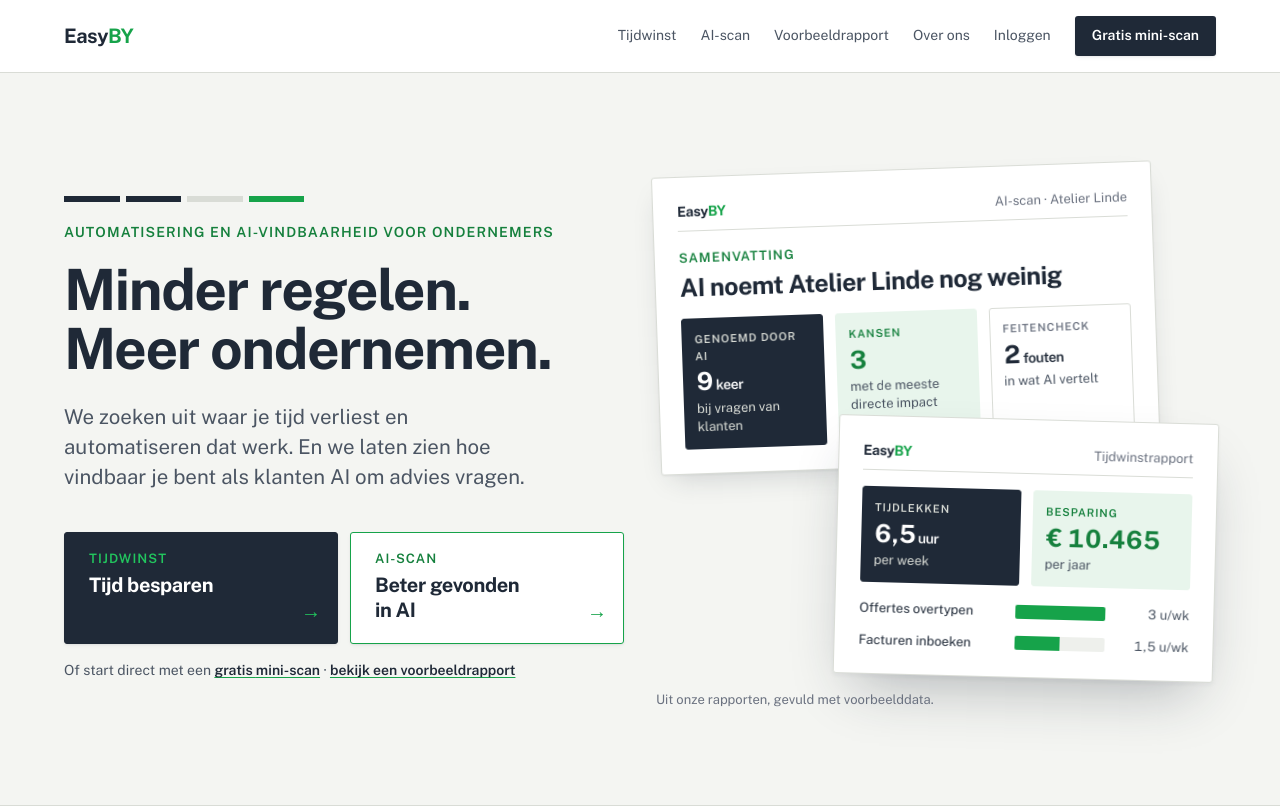
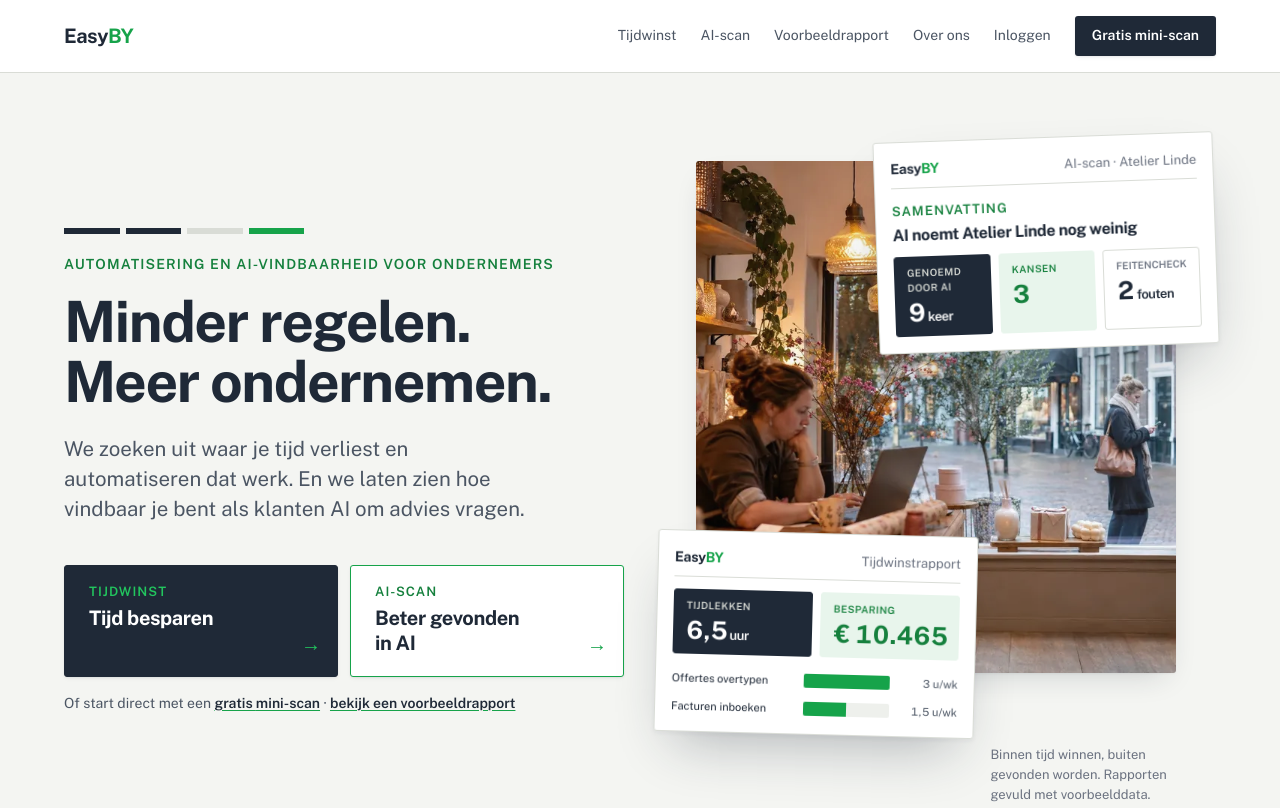
Before and after one commit to easyby-commerce-outlook-com/website, a plain HTML site: page index.html in a window 1280 px wide. Shown: the top 808 px of the page. Drawn offline with Linux system fonts and the light colour scheme.

Commit message:
feat: winkelfoto in het eerste scherm van de voorpagina
Co-Authored-By: Claude Opus 5.5 <noreply@anthropic.com>
Claude-Session: https://claude.ai/code/session_01CwLk4yiMqjVoZgVLP1uGLu

```diff
--- a/index.html
+++ b/index.html
@@ -122,7 +122,8 @@
           <p class="hero__of">Of start direct met een <a href="mini-scan.html">gratis <span class="nobr">mini-scan</span></a> · <a href="voorbeeldrapport.html">bekijk een voorbeeldrapport</a></p>
         </div>
 
-        <figure class="preview">
+        <figure class="preview preview--winkel">
+          <img class="preview__winkel" src="beeld/home-winkel-1122.webp" srcset="beeld/home-winkel-640.webp 640w, beeld/home-winkel-1122.webp 1122w" sizes="(max-width: 60rem) 100vw, 46vw" width="1122" height="1402" alt="Binnen in een cadeauwinkel werkt de eigenaar aan haar laptop; buiten loopt een klant voorbij die op haar telefoon kijkt" fetchpriority="high">
           <div class="r-sheet r-sheet--a" aria-label="Voorbeeld: samenvatting van een AI-scanrapport">
             <div class="r-head"><span class="wordmark">Easy<span>BY</span></span><span>AI-scan · Atelier Linde</span></div>
             <span class="label label--green">Samenvatting</span>
@@ -144,7 +145,7 @@
               <div class="r-bar"><span class="r-bar__name">Facturen inboeken</span><span class="r-bar__track"><span class="r-bar__fill" style="--v: 0.5"></span></span><span class="r-bar__value">1,5 u/wk</span></div>
             </div>
           </div>
-          <figcaption>Uit onze rapporten, gevuld met voorbeelddata.</figcaption>
+          <figcaption>Binnen tijd winnen, buiten gevonden worden. Rapporten gevuld met voorbeelddata.</figcaption>
         </figure>
       </div>
     </section>
--- a/site.css
+++ b/site.css
@@ -882,3 +882,49 @@ body { text-wrap: pretty; }
 /* Mini-scan: foto onder de tekst naast het formulier */
 .request__foto { width: 100%; max-width: 420px; height: auto; aspect-ratio: 4 / 5; object-fit: cover; object-position: 60% 30%; margin-top: var(--space-sm); border-radius: var(--radius-tile); box-shadow: var(--shadow-md); filter: saturate(0.85) contrast(0.98); }
 @media (max-width: 60rem) { .request__foto { max-width: none; aspect-ratio: 16 / 10; object-position: 60% 25%; } }
+
+/* Voorpagina: winkelfoto met de twee rapportkaarten erover */
+.preview.preview--winkel { min-height: 0; display: block; padding: var(--space-lg) var(--space-xl) 0; }
+.preview__winkel { display: block; width: 100%; height: auto; aspect-ratio: 4 / 5; max-height: 720px; object-fit: cover; object-position: 50% 40%; border-radius: var(--radius-tile); box-shadow: var(--shadow-md); filter: saturate(0.9) contrast(0.98); }
+.preview.preview--winkel .r-sheet { position: absolute; padding: var(--space-md); box-shadow: var(--shadow-lg); }
+.preview.preview--winkel .r-sheet--a { top: 0; right: 0; left: auto; width: min(340px, 62%); }
+.preview.preview--winkel .r-sheet--b { top: auto; bottom: 3.5rem; left: 0; right: auto; width: min(320px, 58%); }
+.preview.preview--winkel figcaption { position: static; margin-top: var(--space-sm); font-size: var(--text-xs); color: var(--color-muted); }
+.preview--winkel .r-tiles { --tiles: 3 !important; gap: var(--space-xs); }
+.preview--winkel .r-sheet--b .r-tiles { --tiles: 2 !important; }
+.preview--winkel .r-tile { padding: var(--space-xs) var(--space-sm); }
+.preview--winkel .r-tile .label { font-size: 0.625rem; letter-spacing: 0.04em; }
+.preview--winkel .r-figure { font-size: var(--text-xl); }
+.preview--winkel .r-figure span { font-size: var(--text-xs); }
+.preview--winkel .r-unit { display: none; }
+.preview--winkel .r-title { font-size: var(--text-md); margin-bottom: var(--space-sm); }
+.preview--winkel .r-head { margin-bottom: var(--space-sm); }
+.preview--winkel .r-bar { font-size: 0.6875rem; grid-template-columns: minmax(0, 7.5rem) minmax(0, 1fr) 3.5rem; }
+.preview--winkel .r-sheet--a .r-tile:nth-child(3) .label { letter-spacing: 0; }
+@media (max-width: 60rem) {
+  .preview.preview--winkel { padding: 0; margin-top: var(--space-xl); }
+  .preview__winkel { aspect-ratio: 4 / 3; object-position: 50% 58%; max-height: none; }
+  .preview.preview--winkel .r-sheet--a { position: relative; inset: auto; width: min(420px, 88%); margin: -64px 0 0 auto; transform: none; }
+  .preview.preview--winkel .r-sheet--b { display: none; }
+}
+.preview.preview--winkel { padding-bottom: var(--space-xl); }
+.preview.preview--winkel .r-sheet--b { bottom: 1.25rem; left: 0; }
+.preview.preview--winkel figcaption { margin-top: var(--space-2xl); }
+@media (max-width: 72rem) {
+  .preview.preview--winkel { padding: 0; }
+  .preview__winkel { aspect-ratio: 4 / 3; object-position: 50% 58%; max-height: none; }
+  .preview.preview--winkel .r-sheet--a { position: relative; inset: auto; width: min(400px, 88%); margin: -64px 0 0 auto; transform: none; }
+  .preview.preview--winkel .r-sheet--b { display: none; }
+  .preview.preview--winkel figcaption { margin-top: var(--space-sm); }
+}
+@media (min-width: 72.01rem) {
+  .preview__winkel { max-height: min(600px, 64vh); object-position: 50% 45%; }
+  .hero:has(.preview--winkel) { padding-block: var(--space-2xl); }
+}
+@media (min-width: 72.01rem) {
+  /* Onderste kaart hangt aan de onderkant van de foto, bijschrift eronder vrij */
+  .preview.preview--winkel .r-sheet--b { top: calc(var(--space-lg) + min(600px, 64vh) - 140px); bottom: auto; }
+  .preview.preview--winkel { padding-bottom: 0; }
+  .preview.preview--winkel figcaption { margin-top: 96px; padding-left: calc(min(320px, 58%) + var(--space-md)); }
+}
+@media (min-width: 72.01rem) { .preview.preview--winkel figcaption { margin-top: 72px; } }
```
Also changed, not shown: beeld/home-winkel-1122.webp (added), beeld/home-winkel-640.webp (added).
